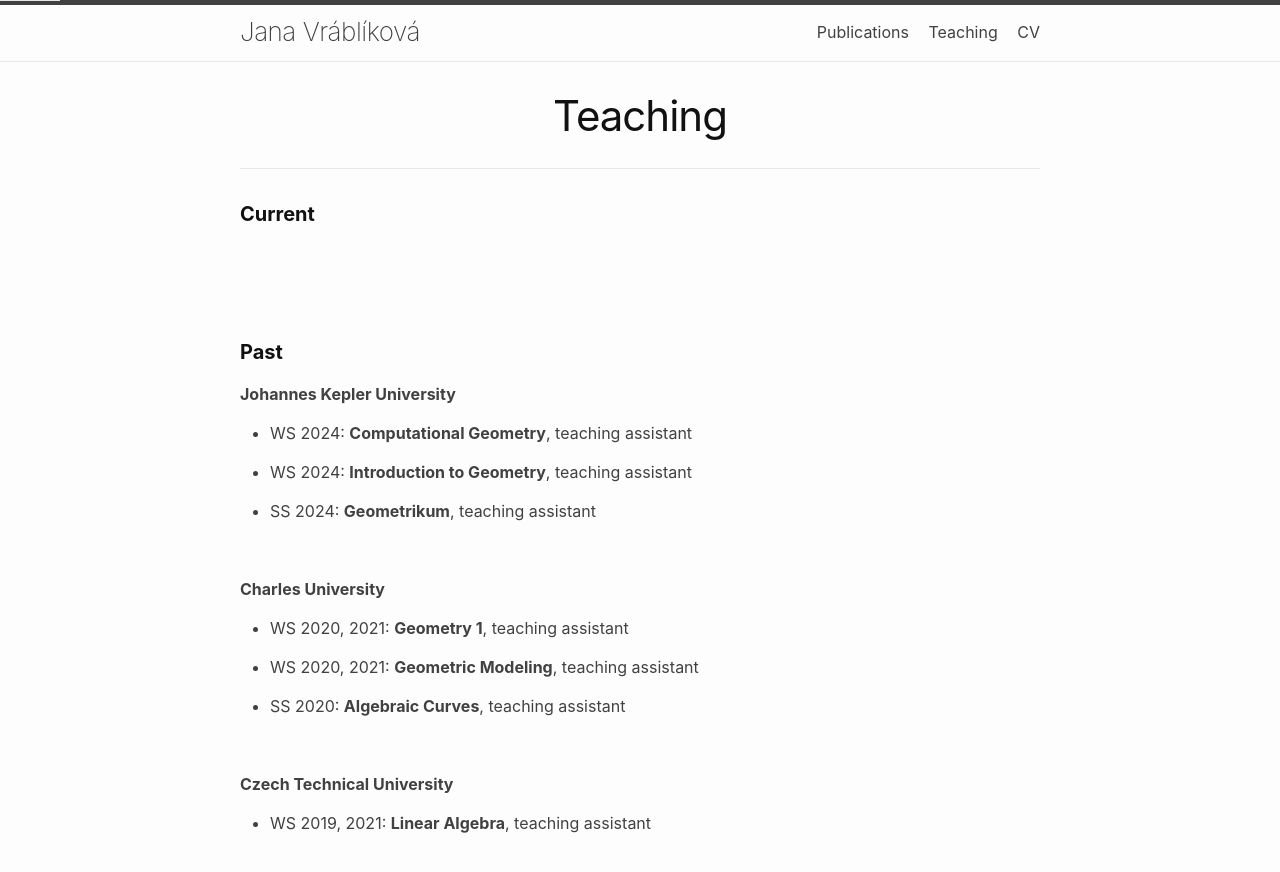
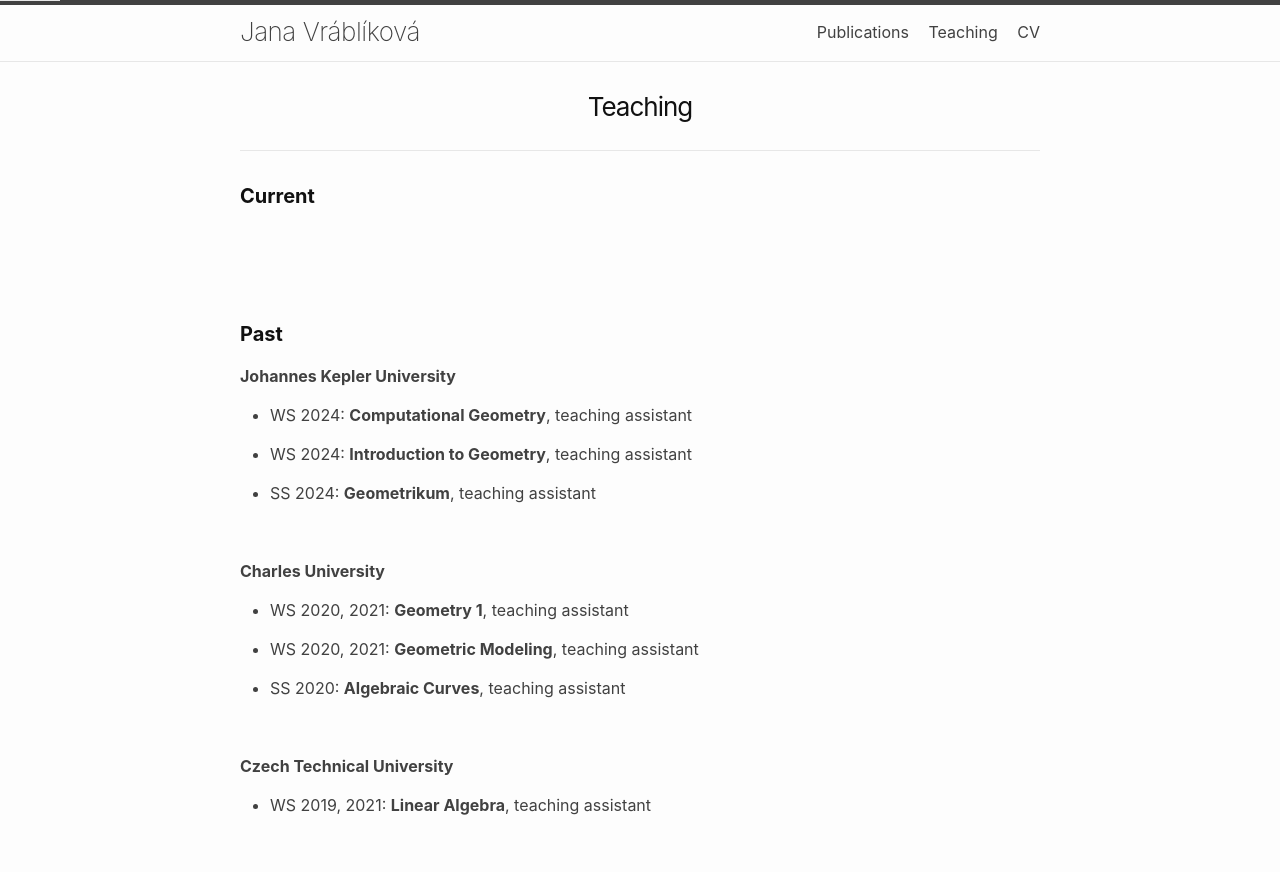
Before and after one commit to JanaVrablikova/janavrablikova.github.io, a Jekyll site: the page built from 02teaching.markdown, in a window 1280 px wide. Shown: the top 872 px of the page. Built offline with Jekyll 4.4.1, drawn with Linux system fonts in a browser that asks for light colours; nearby versions of some CDN libraries.

Commit message:
Update _layout.scss

```diff
--- a/_sass/minima/_layout.scss
+++ b/_sass/minima/_layout.scss
@@ -270,7 +270,7 @@
   line-height: 1.15;
 
   @media screen and (min-width: $on-large) {
-    @include relative-font-size(2.625);
+    @include relative-font-size(1.625);
   }
 }
 
```
